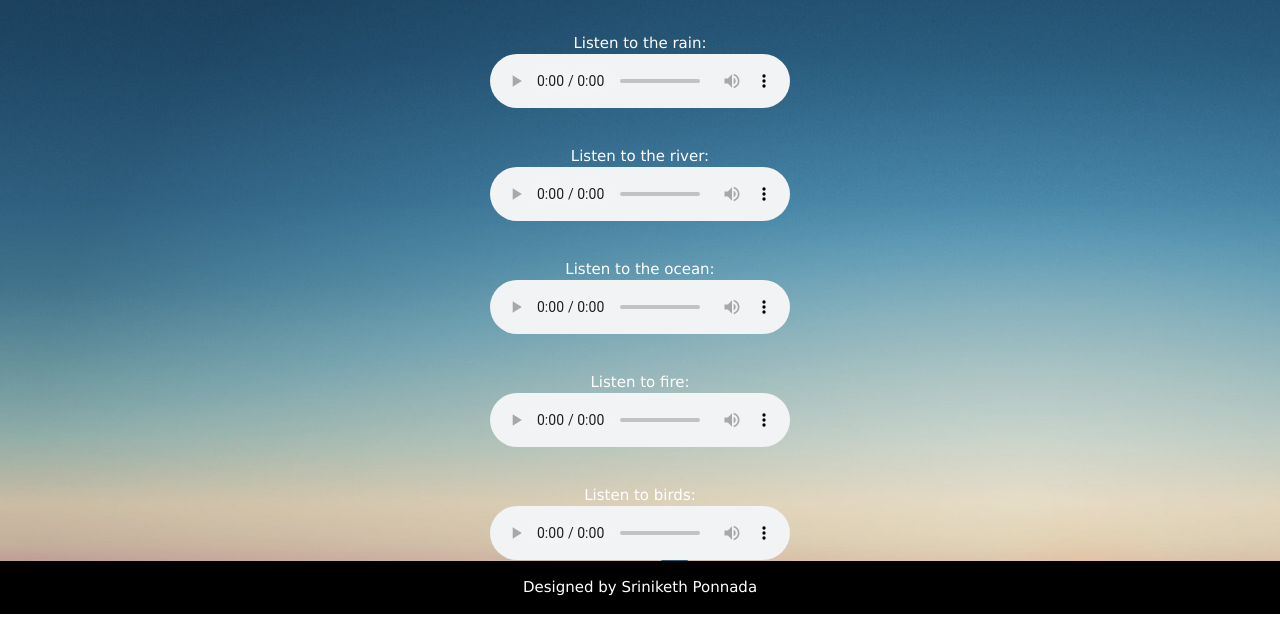
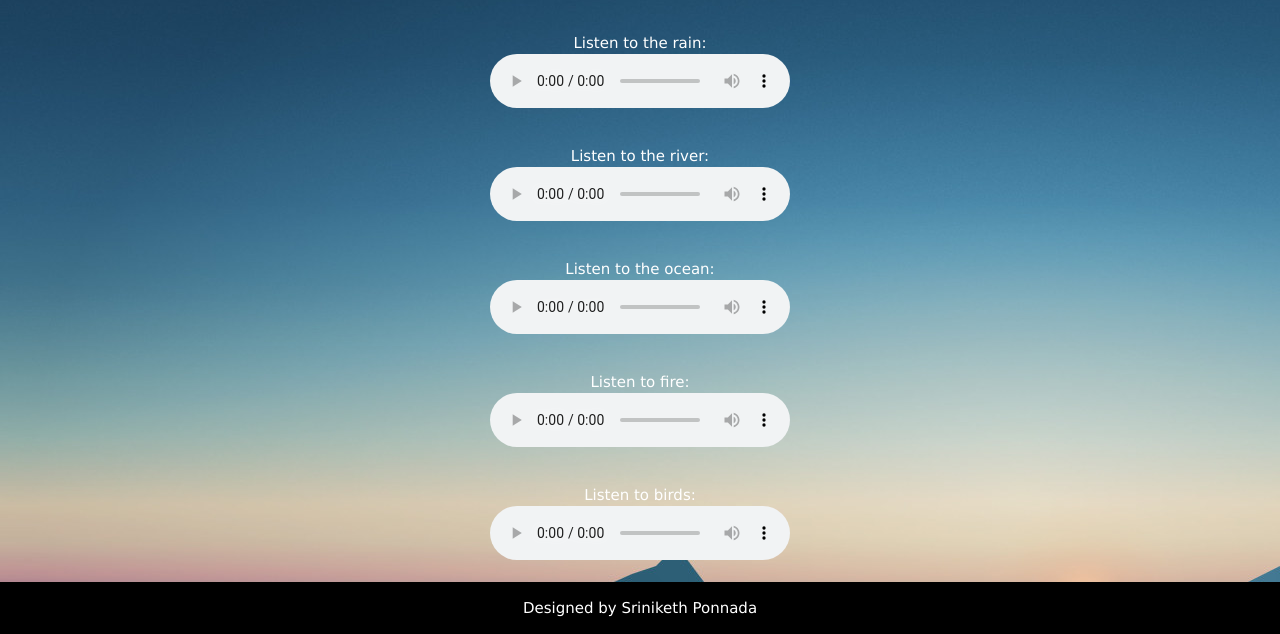
Before and after one commit to Stponnada/First-Website, a plain HTML site: page index.html in a window 1280 px wide. Shown: the part 186-820 px from the top of the page. Drawn offline with nearby package versions, Linux system fonts and the light colour scheme.

Commit message:
Update index.html

```diff
--- a/index.html
+++ b/index.html
@@ -8,12 +8,7 @@
     Sounds of nature
     </title>
     <style>
-    footer {
-      position: absolute;
-      left: 0;
-      right: 0;
-      bottom: 0;
-      }
+
       .audio-container {
   display: flex;
   justify-content: center;
```
